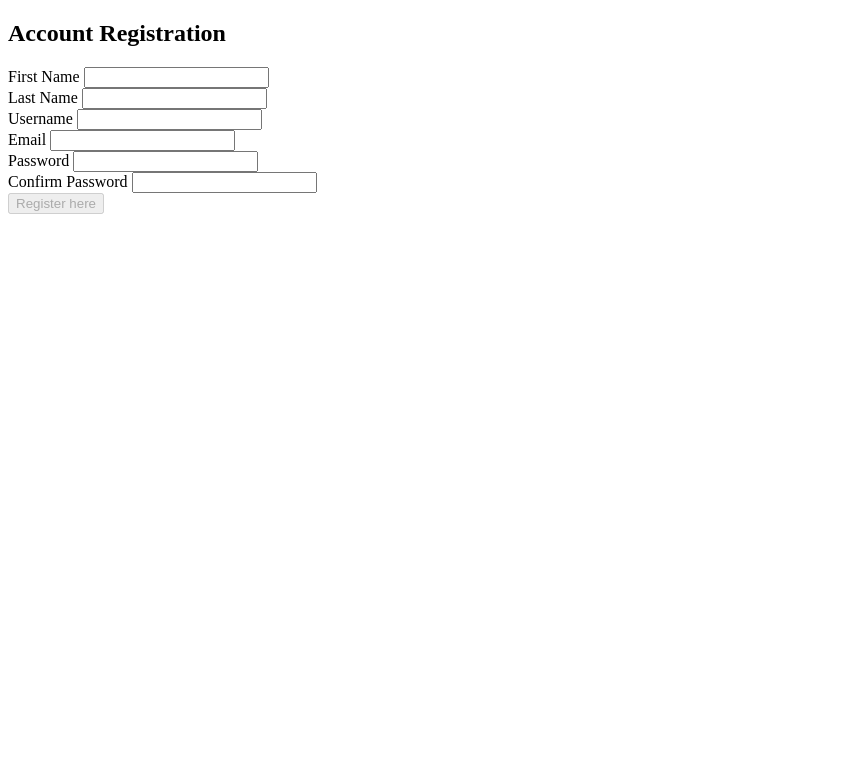
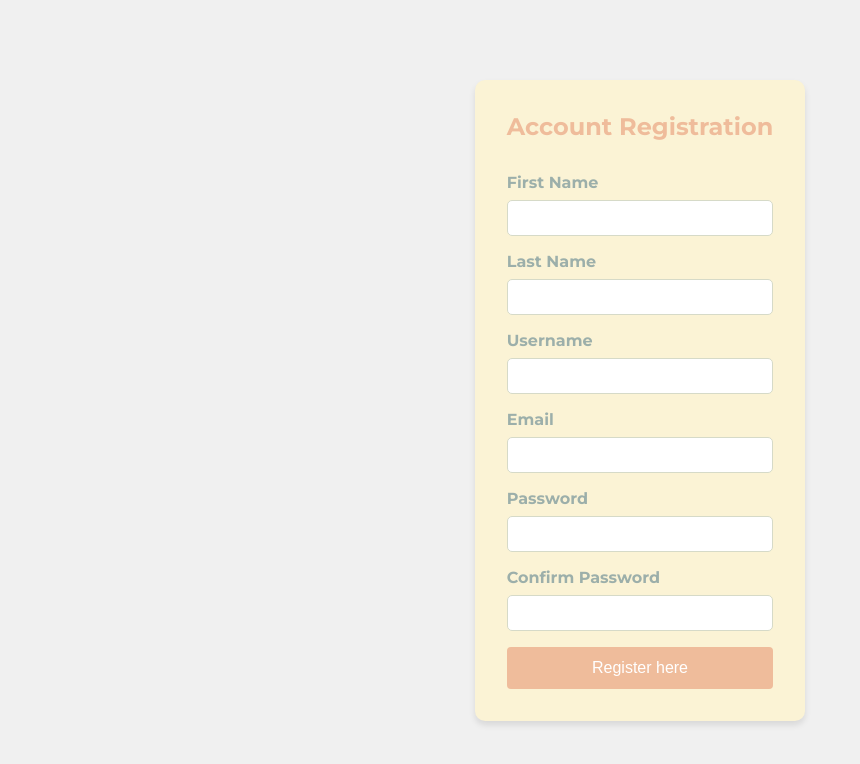
Before and after one commit to KikiBerg/account-registration, a plain HTML site: page index.html in a window 1280 px wide. Shown: the whole page, without its empty margins (0-860 px from the left). Drawn offline with Linux system fonts and the light colour scheme.

Commit message:
Initial styling

```diff
--- /dev/null
+++ b/index.css
@@ -0,0 +1,82 @@
+* {
+    box-sizing: border-box;
+    margin: 0;
+    padding: 0;
+}
+
+body {
+    font-family: "Montserrat", sans-serif;
+    background-color: #f0f0f0;
+    display: flex;
+    justify-content: center;
+    align-items: center;
+    min-height: 100vh;
+}
+
+.registration-container {
+    background-color: #FBF3D5;
+    padding: 2rem;
+    border-radius: 10px;
+    box-shadow: 0 4px 6px rgba(0, 0, 0, 0.1);
+    width: 100%;
+    max-width: 600px;
+}
+
+h1 {
+    text-align: center;
+    margin-bottom: 2rem;
+    color: #EFBC9B;
+}
+
+.form-registration {
+    display: flex;
+    flex-direction: column;
+    gap: 1rem;
+}
+
+.form-part {
+    display: flex;
+    flex-direction: column;
+}
+
+label {
+    display: flex;
+    flex-direction: column;
+    gap: 0.5rem;
+}
+
+label span {
+    font-weight: bold;
+    color: #9CAFAA;
+}
+
+input {
+    padding: 0.5rem;
+    border: 1px solid #D6DAC8;
+    border-radius: 5px;
+    font-size: 1rem;
+}
+
+input:focus {
+    outline: none;
+    border-color: #EFBC9B;
+}
+
+input.invalid {
+    border-color: #dd5a5a;
+}
+
+.submit-btn {
+    background-color: #EFBC9B;
+    color: #fff;
+    border: none;
+    padding: 0.75rem;
+    border-radius: 4px;
+    font-size: 1rem;
+    cursor: pointer;
+    transition: background-color 0.2s;
+}
+
+.submit-btn:hover:not(:disabled) {
+    background-color: #9CAFAA;
+}
--- a/index.html
+++ b/index.html
@@ -1,9 +1,18 @@
 <!DOCTYPE html>
 <html lang="en">
   <head>
-  <meta charset="UTF-8">
-  <meta name="viewport" content="width=device-width, initial-scale=1.0">
+    <meta charset="UTF-8" />
+    <meta name="viewport" content="width=device-width, initial-scale=1.0" />
     <title>Account Registration</title>
+    <!-- index.css -->
+    <link rel="stylesheet" href="index.css" />
+    <!-- Google font -->
+    <link rel="preconnect" href="https://fonts.googleapis.com" />
+    <link rel="preconnect" href="https://fonts.gstatic.com" crossorigin />
+    <link
+      href="https://fonts.googleapis.com/css2?family=Montserrat:ital,wght@0,100..900;1,100..900&display=swap"
+      rel="stylesheet"
+    />
   </head>
   <body>
     <main>
@@ -13,53 +22,51 @@
           <div class="form-part">
             <label>
               <span>First Name</span>
-            <input type="text" class="fname-input" required>
+              <input type="text" class="fname-input" required />
             </label>
           </div>
 
           <div class="form-part">
             <label>
               <span>Last Name</span>
-            <input type="text" class="lname-input" required>
+              <input type="text" class="lname-input" required />
             </label>
           </div>
 
           <div class="form-part">
             <label>
               <span>Username</span>
-            <input type="text" class="username-input" required>
+              <input type="text" class="username-input" required />
             </label>
           </div>
 
           <div class="form-part">
             <label>
               <span>Email</span>
-            <input type="email" class="email-input" required>
+              <input type="email" class="email-input" required />
             </label>
           </div>
 
           <div class="form-part">
             <label>
               <span>Password</span>
-            <input type="password" class="password-input" required>
+              <input type="password" class="password-input" required />
             </label>
           </div>
 
           <div class="form-part">
             <label>
               <span>Confirm Password</span>
-            <input type="password" class="confirm-password-input" required>
+              <input type="password" class="confirm-password-input" required />
             </label>
           </div>
 
-        <button type="submit" class="submit-btn" disabled>Register here</button>
-
+          <button type="submit" class="submit-btn" disabled>
+            Register here
+          </button>
         </form>
-
       </section>
     </main>
     <script src="index.js"></script>
-
-
   </body>
 </html>
--- a/index.js
+++ b/index.js
@@ -54,6 +54,6 @@ document.addEventListener('DOMContentLoaded', () => {
 
     // Log the reg data to the console and display it in an alert
     console.log(registrationData);
-    alert(registrationData);
+    alert(JSON.stringify(registrationData, null, 2)); // convert the object to a formatted string for the alert
   });
 });
```
Also changed, not shown: Color Hunt Palette efbc9bfbf3d5d6dac89cafaa.png (added), colorpallete-reg.png (added). Lines whose indentation alone changed are shown as unchanged.
